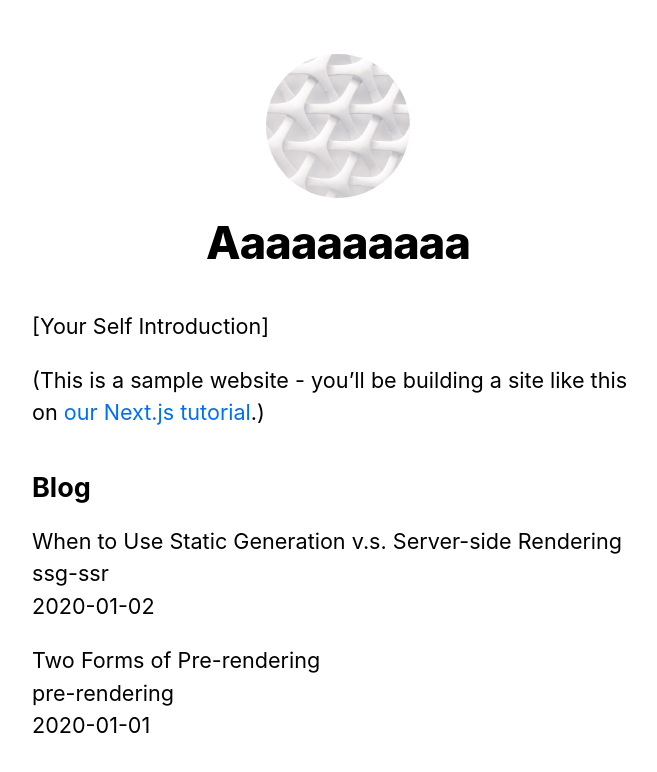
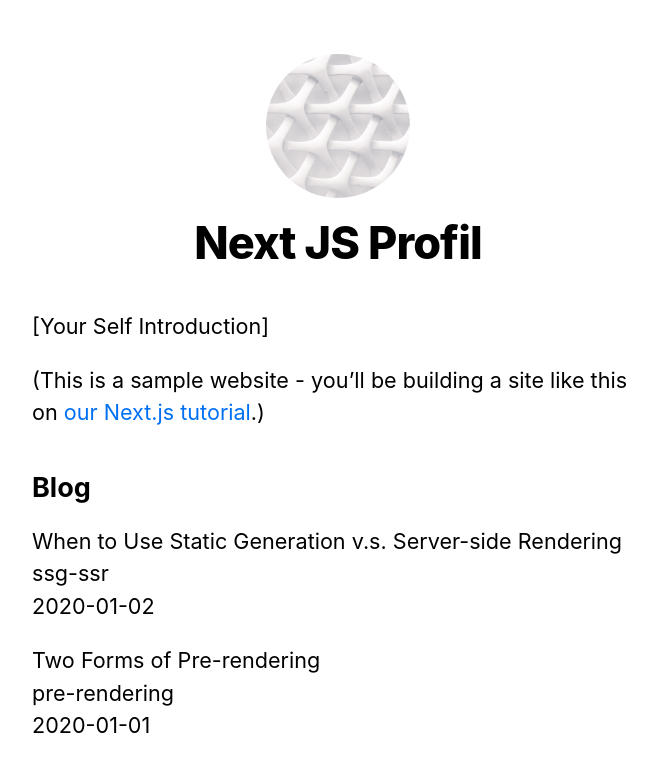
Before and after one commit to FeriansyahFisher/nextjs-coba, a Next.js app: page / in a window 1280 px wide. Shown: the top 772 px of the page, without its empty margins (302-959 px from the left). Built offline with nearby package versions, Linux system fonts and the light colour scheme.

Commit message:
change profil name

```diff
--- a/components/layout.js
+++ b/components/layout.js
@@ -4,7 +4,7 @@ import styles from './layout.module.css';
 import utilStyles from '../styles/utils.module.css';
 import Link from 'next/link';
 
-const name = 'Aaaaaaaaaa';
+const name = 'Next JS Profil';
 export const siteTitle = 'Next.js Sample Website';
 
 export default function Layout({ children, home }) {
```
